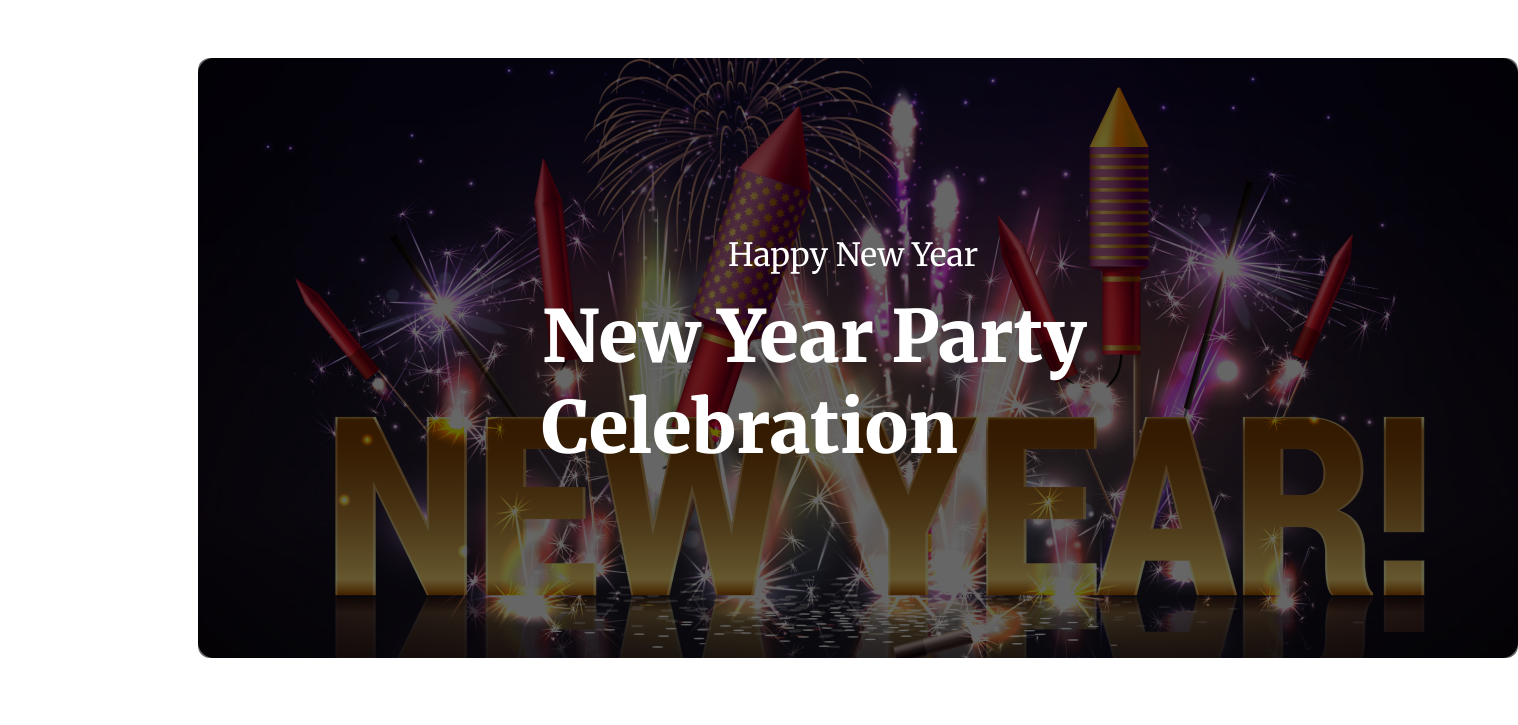
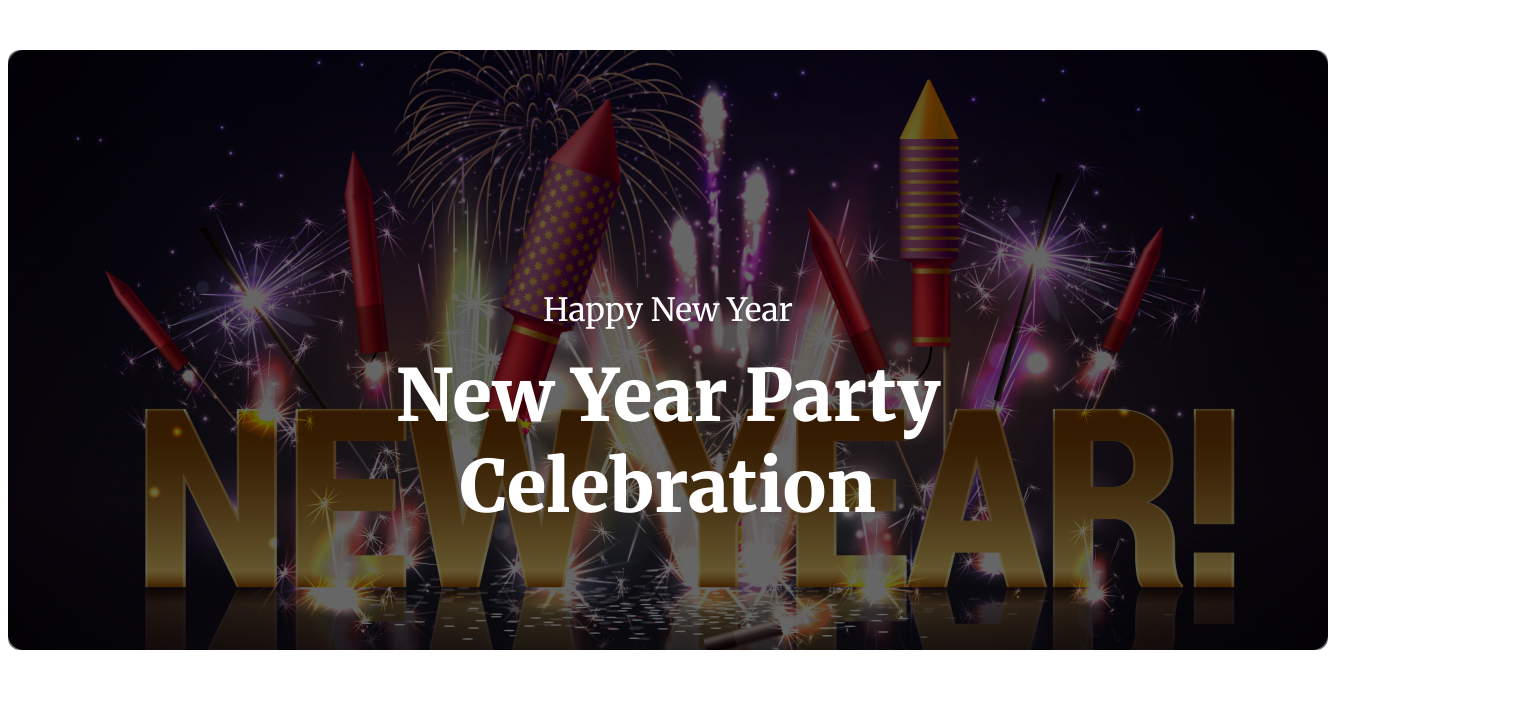
Before and after one commit to Hossain3227/ne-ye-as-1, a plain HTML site: page index.html in a window 1280 px wide. Shown: the top 725 px of the page, 1518 px wide, since content can reach past the window. Drawn offline with Linux system fonts and the light colour scheme.

Commit message:
edited section

```diff
--- a/styles/style.css
+++ b/styles/style.css
@@ -5,10 +5,13 @@ body{
 .banner{
     background-image:url('../resources/Banner\ Image.png');
 
-    top: 50px;
-    left: 190px;
+    /* top: 50px;
+    left: 190px; */
     width: 1320px;
     height: 600px;
+    margin-top: 50px;
+    margin-left: auto;
+    margin-right: auto;
     position: relative;
 }
 
@@ -23,20 +26,24 @@ body{
 
 .banner-smol,
 .banner-big{
-    /* text-align: center; */
     position: absolute;
+    left: 50%;
+    transform: translateX(-50%);
+    text-align: center;
 }
 .banner-smol{
     color: #FFF;
     font-size: 32px;
     font-weight: 400;
-    margin: 177px 530px 383px;
+    top: 40%;
+    /* margin: 177px 530px 383px; */
 }
 .banner-big{
     color: #FFF;
     font-size: 72px;
     font-weight: 900;
-    margin: 233px 344px 177px;
+    top: 50%;
+    /* margin: 233px 344px 177px; */
 }
 
 /* 65%off */
```
